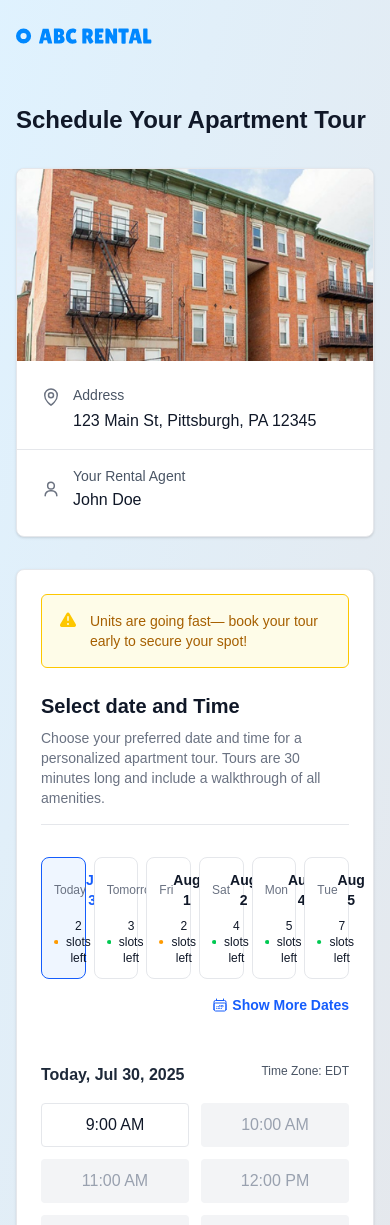
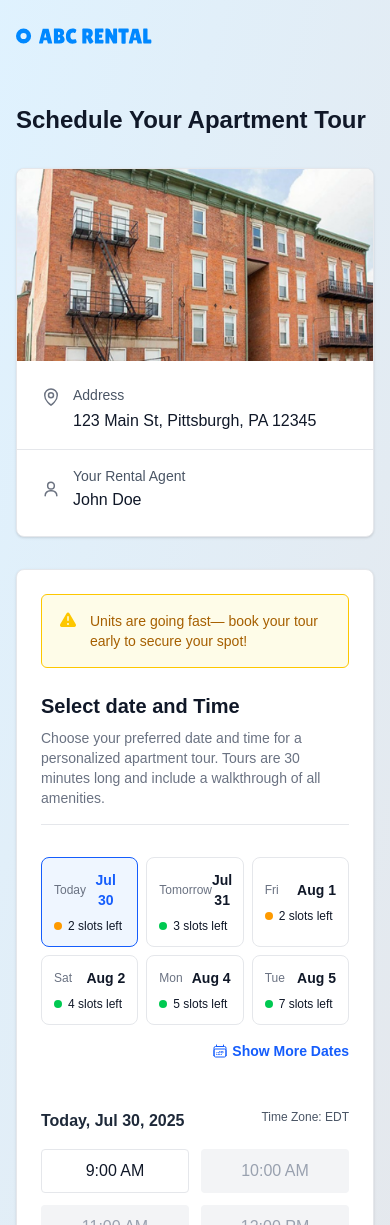
Before and after one commit to KmichaelT/abc-rental-scheduler, a Next.js app: page / in a window 390 px wide. Shown: the top 1225 px of the page. Built offline with nearby package versions, Linux system fonts and the light colour scheme.

Commit message:
DateCarousel fix

```diff
--- a/components/DateCarousel.jsx
+++ b/components/DateCarousel.jsx
@@ -57,7 +57,7 @@ const DateCarousel = ({
     <div className="mb-4">
 
 
-      <div className="grid grid-cols-6 gap-2 mb-4">
+      <div className="grid grid-cols-3 sm:grid-cols-4 md:grid-cols-6 gap-2 mb-4">
         {dateRange.map((date, index) => {
           const dateInfo = formatDateDisplay(date);
           const availability = getDateAvailability(date);
```
